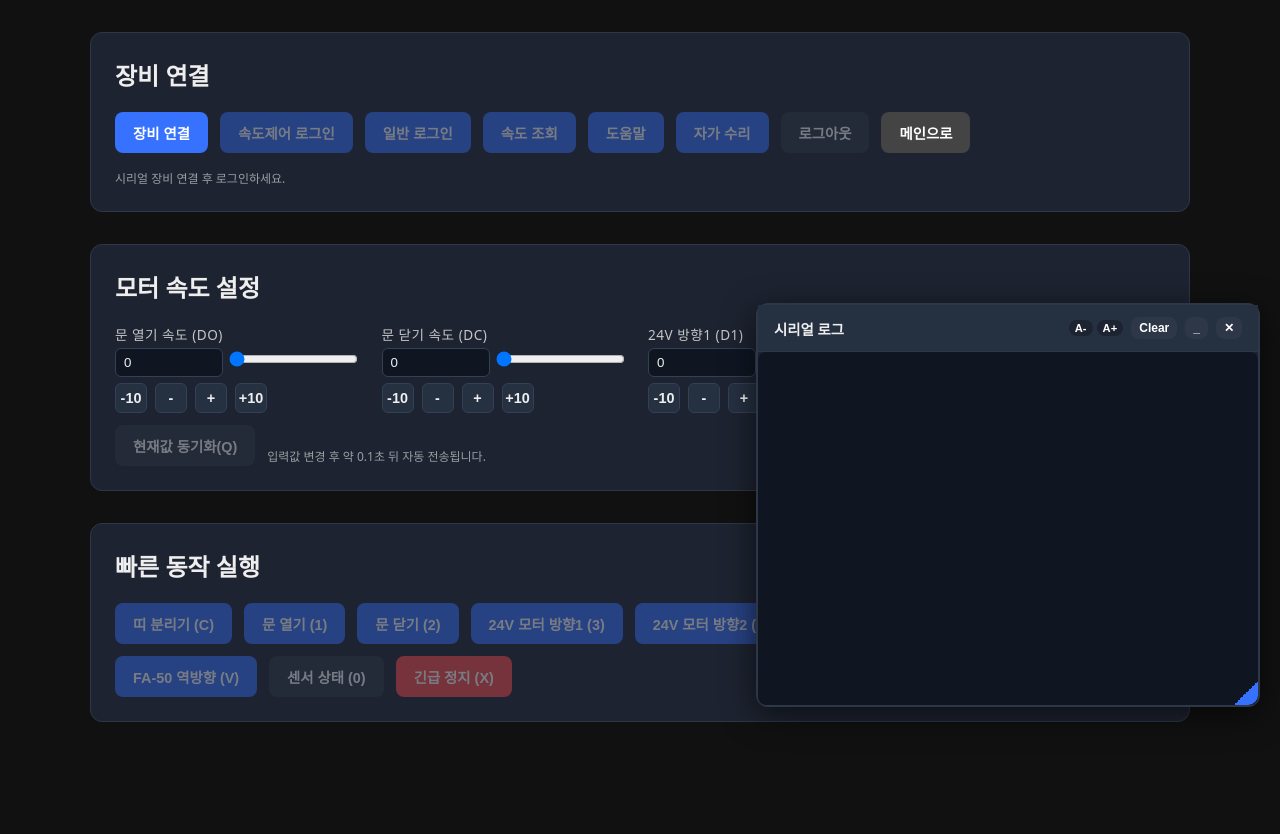
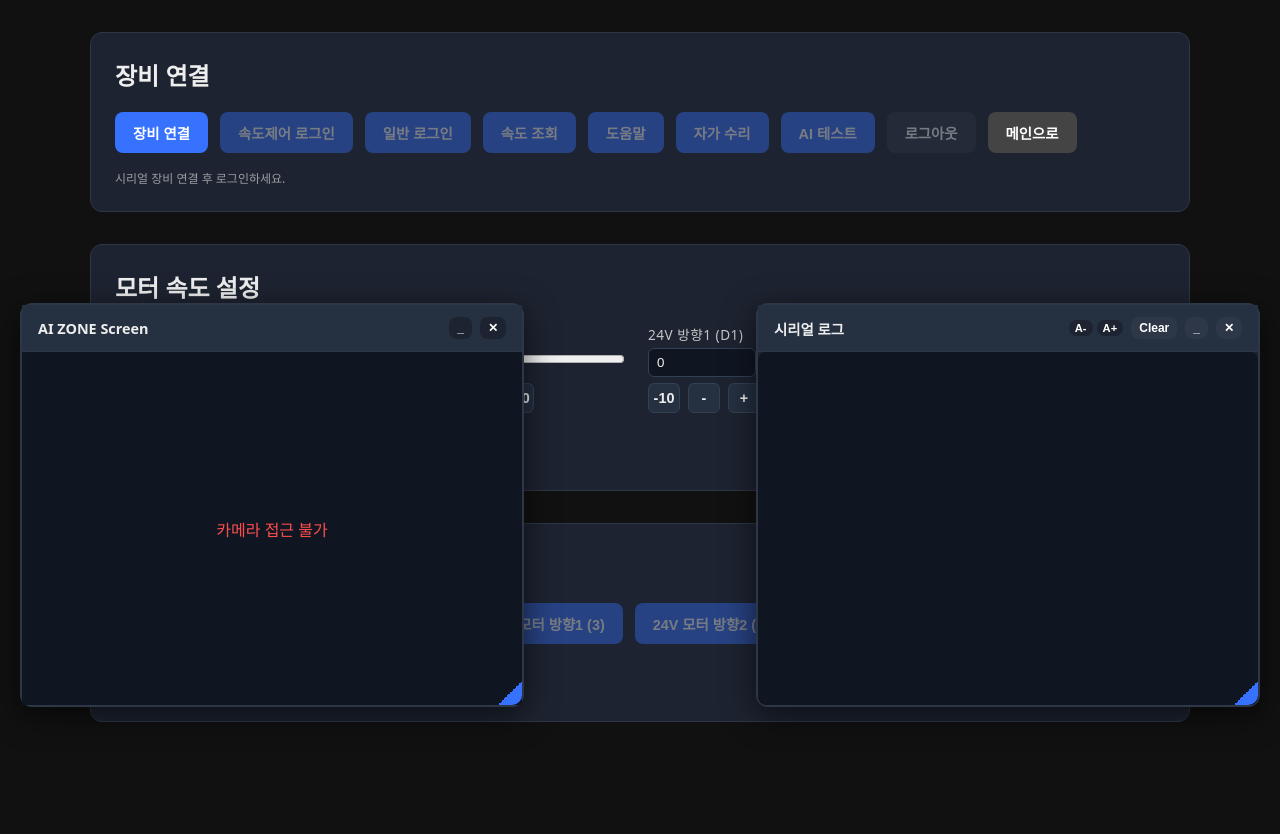
Before and after one commit to NLessW/petmonweb, a PHP site: page /src/adminManage.html in a window 1280 px wide. Shown: the part 73-907 px from the top of the page. Run offline with PHP 8.4, Linux system fonts and the light colour scheme.

Commit message:
Add the check the ai zone in admin page

```diff
--- a/css/adminstyles.css
+++ b/css/adminstyles.css
@@ -174,6 +174,104 @@ legend {
     background: #374357;
 }
 
+/* 플로팅 카메라 화면 창 (플로팅로그랑 안곂치게 반대쪽)*/
+#camera-container {
+    position: fixed;
+    bottom: 20px;
+    left: 20px;
+    width: 500px;
+    height: 400px;
+    background: #1d2330;
+    border: 2px solid #2d3748;
+    border-radius: 12px;
+    box-shadow: 0 8px 32px rgba(0, 0, 0, 0.6);
+    display: flex;
+    flex-direction: column;
+    z-index: 1000;
+    min-width: 300px;
+    min-height: 200px;
+    max-height: 80vh;
+    position: fixed;
+}
+#camera-header {
+    padding: 12px 16px;
+    background: #253041;
+    border-bottom: 1px solid #2d3748;
+    display: flex;
+    justify-content: space-between;
+    align-items: center;
+    cursor: move;
+    user-select: none;
+    flex-shrink: 0; /* 헤더 크기 고정 */
+}
+
+#camera-header h3 {
+    margin: 0;
+    font-size: 0.9rem;
+    font-weight: 600;
+}
+#camera-controls {
+    display: flex;
+    gap: 8px;
+    align-items: center;
+}
+
+#camera-controls button {
+    padding: 4px 8px;
+    font-size: 0.75rem;
+    min-width: auto;
+    background: #1d2330;
+}
+#camera-video {
+    flex: 1;
+    background: #0f1622;
+    padding: 12px;
+    box-sizing: border-box; /* 패딩 포함한 크기 계산 */
+    min-height: 0; /* flex 자식 요소가 축소될 수 있도록 */
+    display: flex;
+    justify-content: center;
+    align-items: center;
+}
+#camera-video video {
+    width: 100%;
+    height: 100%;
+    object-fit: cover;
+    border-radius: 8px;
+    background: #000;
+}
+#camera-container.minimized {
+    height: auto !important;
+}
+#camera-container.minimized #camera-video {
+    display: none;
+}
+#camera-container.minimized #camera-resize-handle {
+    display: none;
+}
+#camera-container.hidden {
+    display: none;
+}
+#camera-resize-handle {
+    position: absolute;
+    bottom: 0;
+    right: 0;
+    width: 24px;
+    height: 24px;
+    background: linear-gradient(135deg, transparent 50%, #3772ff 50%);
+    cursor: nwse-resize;
+    border-bottom-right-radius: 10px;
+    touch-action: none;
+    z-index: 10;
+    pointer-events: auto; /* 클릭 가능하도록 */
+}
+#camera-resize-handle:hover {
+    background: linear-gradient(135deg, transparent 50%, #5591ff 50%);
+}
+
+#camera-resize-handle:active {
+    background: linear-gradient(135deg, transparent 50%, #255dff 50%);
+}
+
 /* 플로팅 로그 창 */
 #log-container {
     position: fixed;
--- a/src/adminManage.html
+++ b/src/adminManage.html
@@ -25,6 +25,7 @@
                     <button id="btn-query" disabled>속도 조회</button>
                     <button id="btn-help" disabled>도움말</button>
                     <button id="btn-repair" disabled>자가 수리</button>
+                    <button id="btn-ai-test" disabled>AI 테스트</button>
                     <button id="btn-logout" class="secondary" disabled>로그아웃</button>
                     <button id="btn-go-main" class="secondary" style="background: #444" title="속도 저장 후 메인으로">
                         메인으로
@@ -158,8 +159,6 @@
                     <button data-cmd="3" class="quick" disabled>24V 모터 방향1 (3)</button>
                     <button data-cmd="4" class="quick" disabled>24V 모터 방향2 (4)</button>
                     <button data-cmd="5" class="quick" disabled>전체 자동 (5)</button>
-                    <button data-cmd="M" class="quick" disabled>전자개폐기 OFF (M)</button>
-                    <button data-cmd="V" class="quick" disabled>FA-50 역방향 (V)</button>
                     <button data-cmd="0" class="quick secondary" disabled>센서 상태 (0)</button>
                     <button data-cmd="X" class="quick danger" disabled>긴급 정지 (X)</button>
                 </div>
@@ -182,6 +181,20 @@
             </div>
             <pre id="log"></pre>
             <div id="resize-handle"></div>
+        </div>
+        <!-- 플로팅 카메라 화면 창-->
+        <div id="camera-container">
+            <div id="camera-header">
+                <h3>AI ZONE Screen</h3>
+                <div id="camera-controls">
+                    <button id="btn-minimize-camera">_</button>
+                    <button id="btn-close-camera">✕</button>
+                </div>
+            </div>
+            <div id="camera-video">
+                <video id="camera-video-element" autoplay muted playsinline></video>
+            </div>
+            <div id="camera-resize-handle"></div>
         </div>
 
         <script src="./adminMachine.js"></script>
@@ -299,6 +312,127 @@
                     }
                 });
             })();
+
+            // 카메라 창 드래그 이동 및 크기 조절
+            (function () {
+                const container = document.getElementById('camera-container');
+                const header = document.getElementById('camera-header');
+                const resizeHandle = document.getElementById('camera-resize-handle');
+                const videoWrapper = document.getElementById('camera-video');
+                const videoEl = document.getElementById('camera-video-element');
+
+                let isDragging = false;
+                let isResizing = false;
+                let startX, startY, startLeft, startTop, startWidth, startHeight;
+                let stream = null;
+
+                // 카메라 시작
+                async function startCamera() {
+                    try {
+                        stream = await navigator.mediaDevices.getUserMedia({
+                            video: { width: 640, height: 480 },
+                            audio: false,
+                        });
+                        videoEl.srcObject = stream;
+                    } catch (err) {
+                        console.error('카메라 접근 오류:', err);
+                        videoWrapper.innerHTML = '<div style="color:#ff4d4d;text-align:center;">카메라 접근 불가</div>';
+                    }
+                }
+
+                // 드래그 이동
+                function startDrag(e) {
+                    if (e.target.closest('#camera-controls') || e.target.closest('#camera-resize-handle')) return;
+                    isDragging = true;
+                    const clientX = e.type.includes('touch') ? e.touches[0].clientX : e.clientX;
+                    const clientY = e.type.includes('touch') ? e.touches[0].clientY : e.clientY;
+                    startX = clientX;
+                    startY = clientY;
+                    const rect = container.getBoundingClientRect();
+                    startLeft = rect.left;
+                    startTop = rect.top;
+                    container.style.transition = 'none';
+                }
+
+                header.addEventListener('mousedown', startDrag);
+                header.addEventListener('touchstart', startDrag, { passive: true });
+
+                // 크기 조절 시작
+                function startResize(e) {
+                    e.preventDefault();
+                    e.stopPropagation();
+                    isResizing = true;
+                    const clientX = e.type.includes('touch') ? e.touches[0].clientX : e.clientX;
+                    const clientY = e.type.includes('touch') ? e.touches[0].clientY : e.clientY;
+                    startX = clientX;
+                    startY = clientY;
+                    const rect = container.getBoundingClientRect();
+                    startWidth = rect.width;
+                    startHeight = rect.height;
+                    container.style.transition = 'none';
+                }
+
+                resizeHandle.addEventListener('mousedown', startResize);
+                resizeHandle.addEventListener('touchstart', startResize, { passive: false });
+
+                // 이동 및 크기 조절 처리
+                function handleMove(e) {
+                    const clientX = e.type.includes('touch') ? e.touches[0].clientX : e.clientX;
+                    const clientY = e.type.includes('touch') ? e.touches[0].clientY : e.clientY;
+
+                    if (isDragging) {
+                        const dx = clientX - startX;
+                        const dy = clientY - startY;
+                        container.style.left = startLeft + dx + 'px';
+                        container.style.top = startTop + dy + 'px';
+                        container.style.right = 'auto';
+                        container.style.bottom = 'auto';
+                    } else if (isResizing) {
+                        const dx = clientX - startX;
+                        const dy = clientY - startY;
+                        const newWidth = Math.max(300, startWidth + dx);
+                        const newHeight = Math.max(200, startHeight + dy);
+                        container.style.width = newWidth + 'px';
+                        container.style.height = newHeight + 'px';
+                    }
+                }
+
+                document.addEventListener('mousemove', handleMove);
+                document.addEventListener('touchmove', handleMove, { passive: true });
+
+                function endDragOrResize() {
+                    isDragging = false;
+                    isResizing = false;
+                    container.style.transition = '';
+                }
+
+                document.addEventListener('mouseup', endDragOrResize);
+                document.addEventListener('touchend', endDragOrResize);
+
+                // 카메라 제어 버튼
+                document.getElementById('btn-minimize-camera').addEventListener('click', () => {
+                    container.classList.toggle('minimized');
+                });
+
+                document.getElementById('btn-close-camera').addEventListener('click', () => {
+                    container.classList.add('hidden');
+                    if (stream) {
+                        stream.getTracks().forEach((track) => track.stop());
+                        stream = null;
+                    }
+                });
+
+                // 더블클릭으로 카메라창 다시 열기
+                document.addEventListener('dblclick', (e) => {
+                    if (container.classList.contains('hidden') && e.target === document.body) {
+                        container.classList.remove('hidden');
+                        if (!stream) startCamera();
+                    }
+                });
+
+                // 페이지 로드 시 카메라 시작
+                startCamera();
+            })();
         </script>
     </body>
 </html>
```
Also changed, not shown: img/petmon_QR.png.
